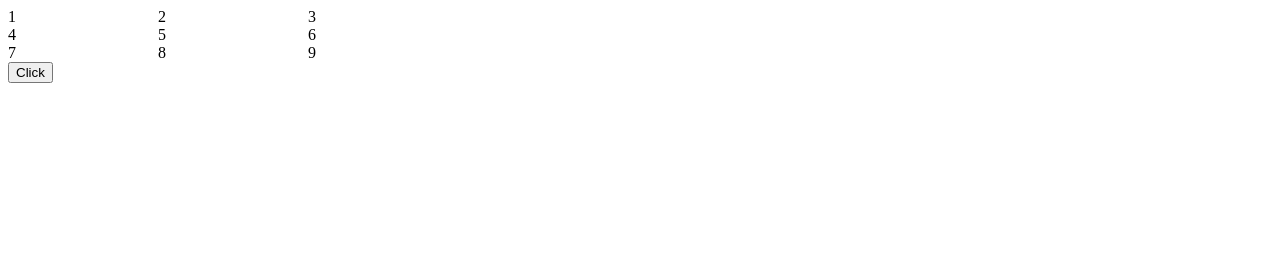
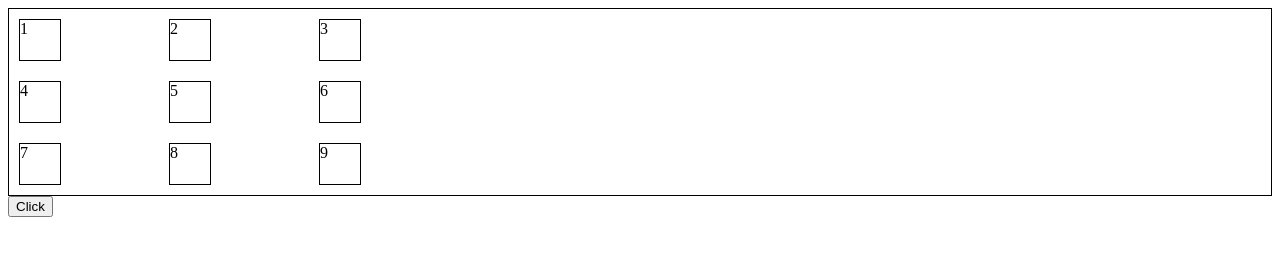
Before and after one commit to revmc/secondGrid, a plain HTML site: page index.html in a window 1280 px wide. Drawn offline with nearby package versions, Linux system fonts and the light colour scheme.

Commit message:
Just adding some styling

```diff
--- a/index.html
+++ b/index.html
@@ -5,8 +5,15 @@
 	<style>
 		#gridContainer {
 			display: grid;
-			grid-template-columns: repeat(3, 150px);
+			grid-template-columns: 150px 150px 150px;
 			grid-template-rows: auto;
+			border: 1px solid black;
+		}
+		.item {
+			border: 1px solid black;
+			margin: 10px;
+			width: 40px;
+			height: 40px;
 		}
 		.columnFlow {
 			grid-auto-flow: column;
```
